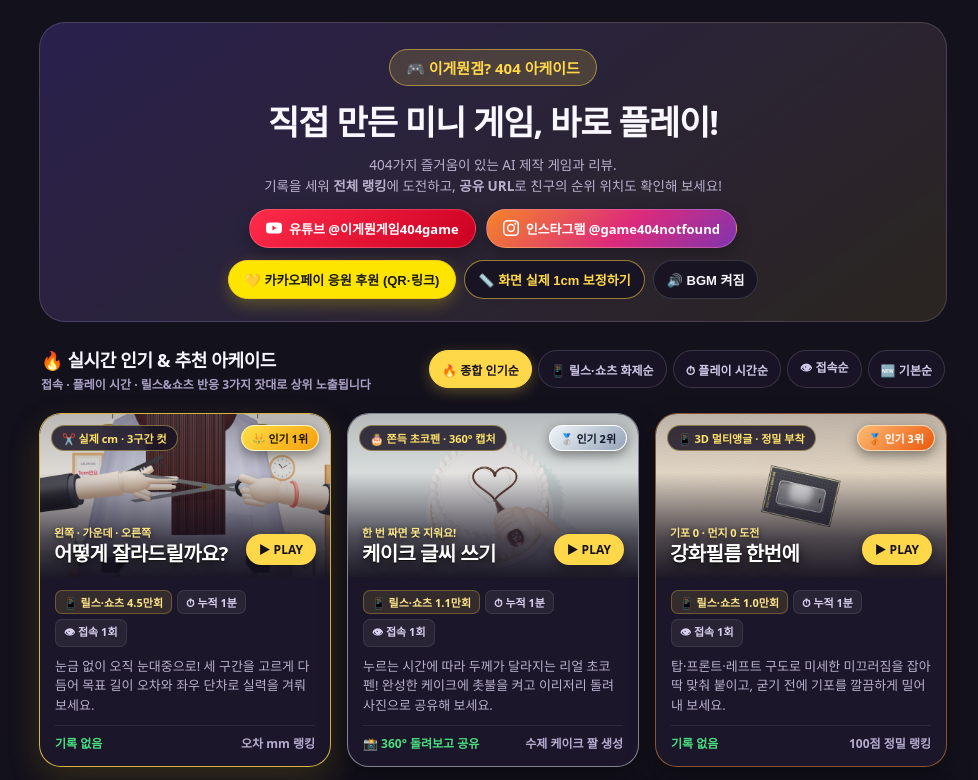
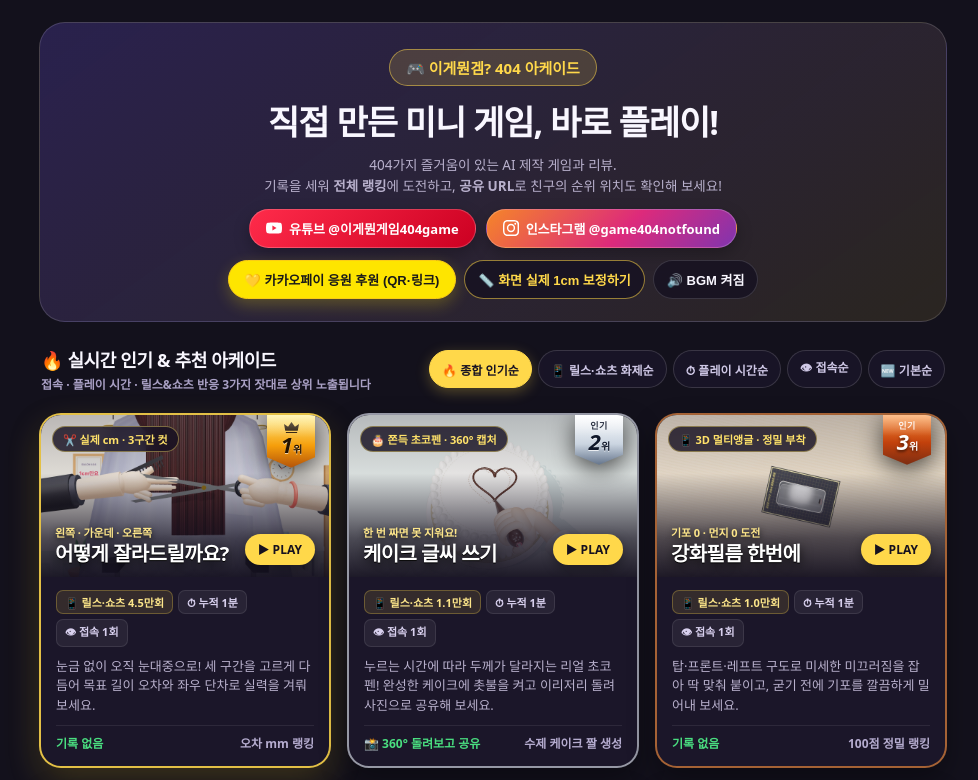
Before and after one commit to jackthewit/game404-arcade, a website: page index.html in a window 1280 px wide. Shown: the top 780 px of the page, without its empty margins (147-1125 px from the left). Drawn offline with Linux system fonts and the light colour scheme; no server answers.

Commit message:
ui: 인기 1·2·3위 배지를 상단 입체 방패 메달 리본 형태로 차별화

```diff
--- a/index.html
+++ b/index.html
@@ -145,42 +145,91 @@
       box-shadow: 0 4px 14px rgba(255, 216, 74, 0.28);
     }
 
-    /* 인기 TOP 1~3 카드 랭크 배지 & 골드 강조 */
+    /* 인기 TOP 1~3 카드 — 알약 배지와 완전히 구분되는 상단 수직 방패 메달 리본 */
     .thumb-card.rank-1 {
-      border-color: rgba(255, 216, 74, 0.82);
-      box-shadow: 0 14px 34px rgba(255, 216, 74, 0.16), 0 12px 28px rgba(0, 0, 0, 0.36);
+      border: 2px solid rgba(255, 216, 74, 0.88);
+      box-shadow: 0 14px 36px rgba(255, 216, 74, 0.20), 0 12px 28px rgba(0, 0, 0, 0.40);
     }
     .thumb-card.rank-2 {
-      border-color: rgba(226, 232, 240, 0.52);
+      border: 2px solid rgba(226, 232, 240, 0.62);
     }
     .thumb-card.rank-3 {
-      border-color: rgba(251, 146, 60, 0.50);
+      border: 2px solid rgba(251, 146, 60, 0.62);
     }
-    .pop-rank-ribbon {
+    .pop-medal-wrap {
       position: absolute;
-      top: 11px;
-      right: 11px;
-      padding: 4px 10px;
-      border-radius: 999px;
-      font-size: 11px;
+      top: 0;
+      right: 14px;
+      z-index: 4;
+      filter: drop-shadow(0 6px 12px rgba(0, 0, 0, 0.68));
+      pointer-events: none;
+    }
+    .pop-medal-flag {
+      width: 48px;
+      padding: 6px 4px 13px;
+      clip-path: polygon(0 0, 100% 0, 100% 80%, 50% 100%, 0 80%);
+      display: flex;
+      flex-direction: column;
+      align-items: center;
+      justify-content: flex-start;
+      gap: 1px;
+      text-align: center;
+      position: relative;
+    }
+    .pop-medal-flag::before {
+      content: '';
+      position: absolute;
+      inset: 0;
+      background: linear-gradient(180deg, rgba(255,255,255,0.42) 0%, rgba(255,255,255,0) 42%);
+      pointer-events: none;
+    }
+    .pop-medal-flag.r1 {
+      background: linear-gradient(180deg, #fff08a 0%, #f59e0b 58%, #b45309 100%);
+      color: #231200;
+    }
+    .pop-medal-flag.r2 {
+      background: linear-gradient(180deg, #ffffff 0%, #cbd5e1 58%, #64748b 100%);
+      color: #0f172a;
+    }
+    .pop-medal-flag.r3 {
+      background: linear-gradient(180deg, #fb923c 0%, #c2410c 55%, #7c2d12 100%);
+      color: #ffffff;
+    }
+    .pop-medal-crown {
+      width: 15px;
+      height: 12px;
+      display: block;
+      flex-shrink: 0;
+    }
+    .pop-medal-kicker {
+      font-size: 9px;
       font-weight: 900;
-      backdrop-filter: blur(6px);
-      box-shadow: 0 4px 12px rgba(0, 0, 0, 0.42);
+      letter-spacing: 0.04em;
+      line-height: 1;
+      opacity: 0.88;
     }
-    .pop-rank-ribbon.r1 {
-      background: linear-gradient(135deg, #fde047, #f59e0b);
-      color: #1c1300;
-      border: 1px solid #fef9c3;
+    .pop-medal-num {
+      font-size: 22px;
+      font-weight: 900;
+      font-style: italic;
+      line-height: 0.95;
+      letter-spacing: -0.04em;
+      font-variant-numeric: tabular-nums;
     }
-    .pop-rank-ribbon.r2 {
-      background: linear-gradient(135deg, #f1f5f9, #94a3b8);
-      color: #0f172a;
-      border: 1px solid #ffffff;
+    .pop-medal-flag.r1 .pop-medal-num {
+      text-shadow: 0 1px 0 rgba(255, 255, 255, 0.65);
     }
-    .pop-rank-ribbon.r3 {
-      background: linear-gradient(135deg, #fdba74, #ea580c);
-      color: #ffffff;
-      border: 1px solid #fed7aa;
+    .pop-medal-flag.r2 .pop-medal-num {
+      text-shadow: 0 1px 0 rgba(255, 255, 255, 0.75);
+    }
+    .pop-medal-flag.r3 .pop-medal-num {
+      text-shadow: 0 1.5px 3px rgba(0, 0, 0, 0.55);
+    }
+    .pop-medal-unit {
+      font-size: 10px;
+      font-style: normal;
+      font-weight: 900;
+      margin-left: 1px;
     }
 
     /* 카드 내부 3대 인기 지표 미니 배지 줄 */
@@ -625,9 +674,19 @@
         const p = popMap[g.id];
 
         let ribbonHtml = '';
-        if (rank === 1) ribbonHtml = `<span class="pop-rank-ribbon r1">👑 인기 1위</span>`;
-        else if (rank === 2) ribbonHtml = `<span class="pop-rank-ribbon r2">🥈 인기 2위</span>`;
-        else if (rank === 3) ribbonHtml = `<span class="pop-rank-ribbon r3">🥉 인기 3위</span>`;
+        if (rank >= 1 && rank <= 3) {
+          const crownSvg = rank === 1
+            ? `<svg class="pop-medal-crown" viewBox="0 0 24 18" fill="currentColor" aria-hidden="true"><path d="M2 15L0 4l6.5 4.5L12 1l5.5 7.5L24 4l-2 11H2zm1 2h18v1.5H3V17z"/></svg>`
+            : `<span class="pop-medal-kicker">인기</span>`;
+          ribbonHtml = `
+            <div class="pop-medal-wrap" aria-label="인기 ${rank}위">
+              <div class="pop-medal-flag r${rank}">
+                ${crownSvg}
+                <div class="pop-medal-num">${rank}<span class="pop-medal-unit">위</span></div>
+              </div>
+            </div>
+          `;
+        }
 
         const metricsHtml = p ? `
           <div class="pop-metrics-row">
```
